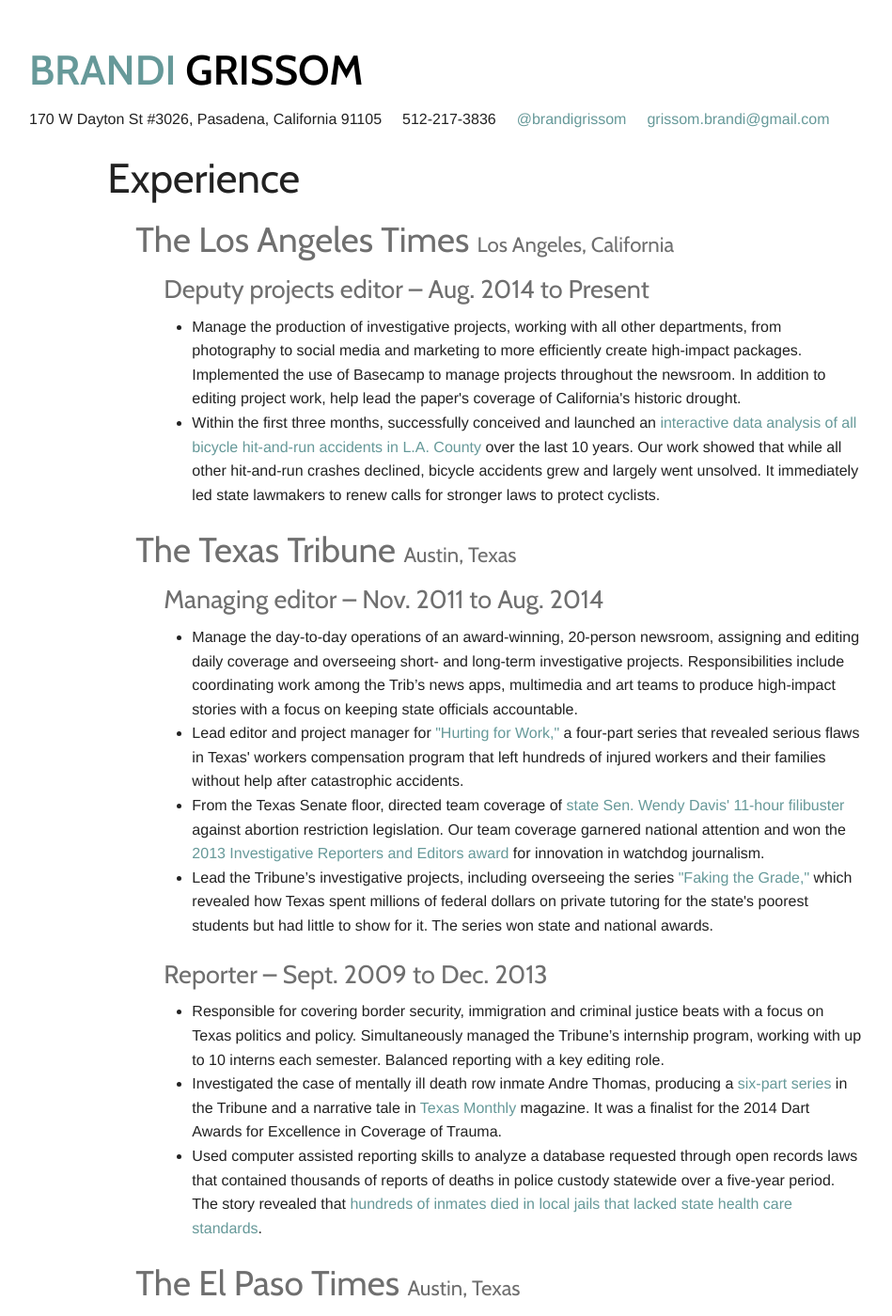
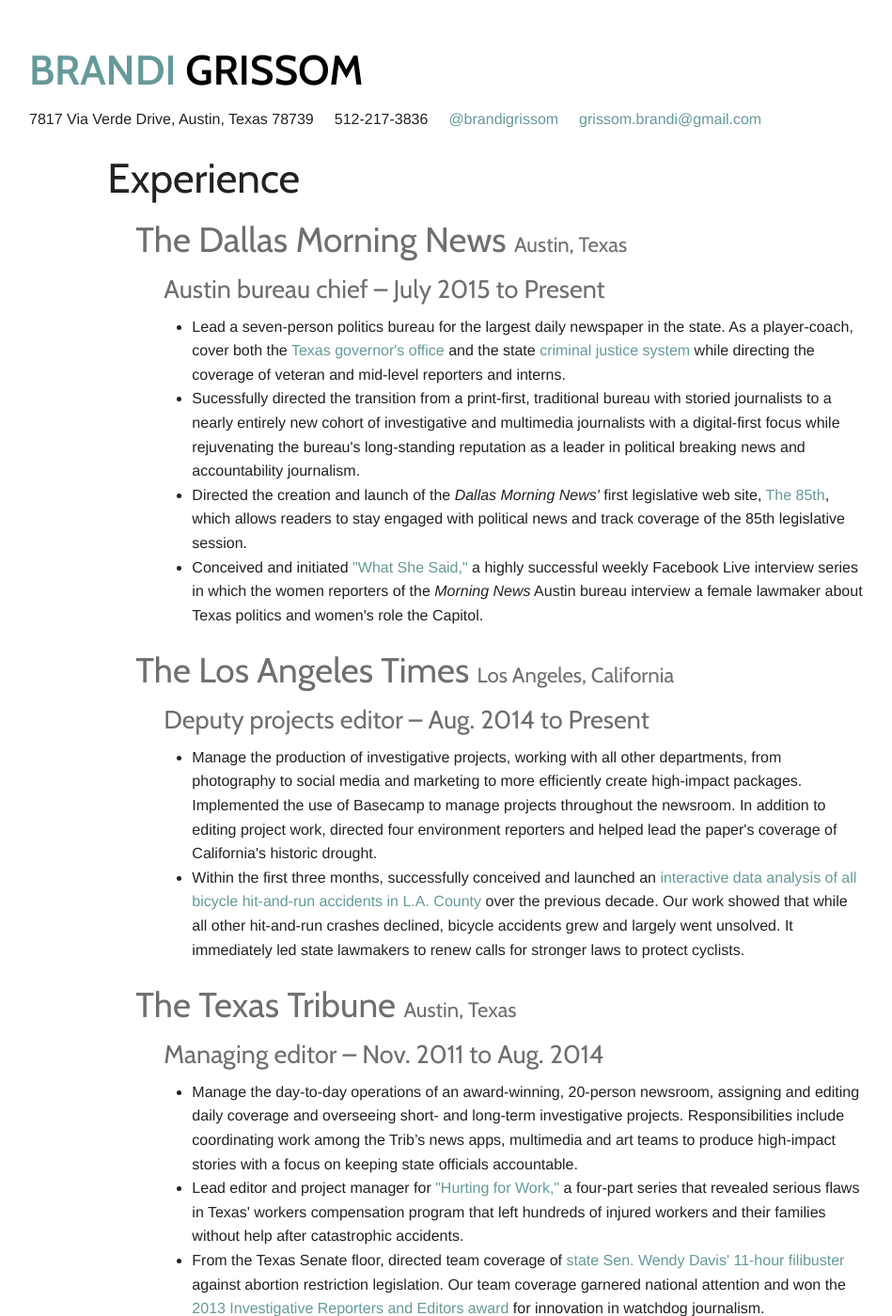
Before and after one commit to BrandiGrissom/resume, a Jekyll site: the page built from index.html, in a window 1280 px wide and 1400 px high. Shown: the whole window at 94% size, without its empty margins (124-1073 px from the left). Built offline with Jekyll 4.4.1, drawn with Linux system fonts in a browser that asks for light colours.

Commit message:
Added Dallas Morning News

```diff
--- a/index.html
+++ b/index.html
@@ -5,7 +5,7 @@
   <h1>Brandi <span>Grissom</span></h1>
 
   <ul class="inline-list">
-    <li>170 W Dayton St #3026, Pasadena, California 91105
+    <li>7817 Via Verde Drive, Austin, Texas 78739
     <li>512-217-3836</li>
     <li><a href="https://twitter.com/brandigrissom">@brandigrissom</a></li>
     <li><a href="mailto:grissom.brandi@gmail.com">grissom.brandi@gmail.com</a></li>
@@ -16,6 +16,20 @@
   <section class="small-12 medium-10 medium-offset-1 columns">
     <h1>Experience</h1>
 
+     <h2 class="subheader">
+      The Dallas Morning News
+      <small>Austin, Texas</small>
+    </h2>
+
+    <h3 class="subheader">Austin bureau chief – July 2015 to Present</h3>
+
+    <ul>
+      <li>Lead a seven-person politics bureau for the largest daily newspaper in the state. As a player-coach, cover both the <a href="http://www.dallasnews.com/news/texas-legislature/2017/03/01/major-conservatives-piggy-banks-behind-texas-obsession-amending-constitution">Texas governor's office</a> and the state <a href="http://www.dallasnews.com/news/dallas-ambush/2016/07/16/fatal-encounters-suspects-deaths-rise-across-texas-even-arrests-drop">criminal justice system</a> while directing the coverage of veteran and mid-level reporters and interns.
+      <li>Sucessfully directed the transition from a print-first, traditional bureau with storied journalists to a nearly entirely new cohort of investigative and multimedia journalists with a digital-first focus while rejuvenating the bureau's long-standing reputation as a leader in political breaking news and accountability journalism.
+      <li>Directed the creation and launch of the <em>Dallas Morning News'</em> first legislative web site, <a href="http://interactives.dallasnews.com/2017/the-85th/">The 85th</a>, which allows readers to stay engaged with political news and track coverage of the 85th legislative session.
+      <li>Conceived and initiated <a href="https://www.facebook.com/pg/dmnpolitics/videos/">"What She Said,"</a> a highly successful weekly Facebook Live interview series in which the women reporters of the <em>Morning News</em> Austin bureau interview a female lawmaker about Texas politics and women's role the Capitol.
+    </ul>
+
     <h2 class="subheader">
       The Los Angeles Times
       <small>Los Angeles, California</small>
@@ -24,8 +38,8 @@
     <h3 class="subheader">Deputy projects editor – Aug. 2014 to Present</h3>
 
     <ul>
-      <li>Manage the production of investigative projects, working with all other departments, from photography to social media and marketing to more efficiently create high-impact packages. Implemented the use of Basecamp to manage projects throughout the newsroom. In addition to editing project work, help lead the paper's coverage of California's historic drought.</li>
-      <li>Within the first three months, successfully conceived and launched an <a href="http://graphics.latimes.com/la-bike-hit-and-runs/">interactive data analysis of all bicycle hit-and-run accidents in L.A. County</a> over the last 10 years. Our work showed that while all other hit-and-run crashes declined, bicycle accidents grew and largely went unsolved. It immediately led state lawmakers to renew calls for stronger laws to protect cyclists.
+      <li>Manage the production of investigative projects, working with all other departments, from photography to social media and marketing to more efficiently create high-impact packages. Implemented the use of Basecamp to manage projects throughout the newsroom. In addition to editing project work, directed four environment reporters and helped lead the paper's coverage of California's historic drought.</li>
+      <li>Within the first three months, successfully conceived and launched an <a href="http://graphics.latimes.com/la-bike-hit-and-runs/">interactive data analysis of all bicycle hit-and-run accidents in L.A. County</a> over the previous decade. Our work showed that while all other hit-and-run crashes declined, bicycle accidents grew and largely went unsolved. It immediately led state lawmakers to renew calls for stronger laws to protect cyclists.
       </li>
     </ul>
 
```
